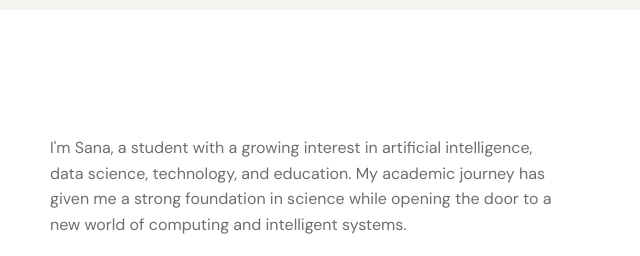
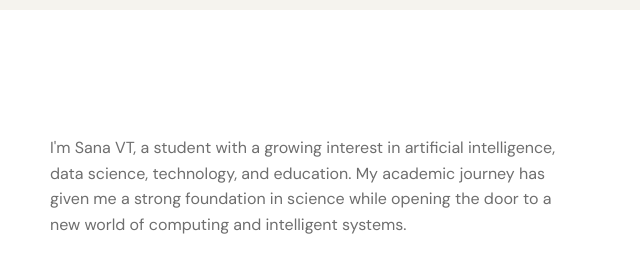
Before and after one commit to sanavt28-del/sanavt28-del.github.io, a plain HTML site: page index.html in a window 1280 px wide. Shown: the part 800-1056 px from the top of the page, 640-1280 px from the left. Drawn offline with nearby package versions, Linux system fonts and the light colour scheme.

Commit message:
minor name change

```diff
--- a/index.html
+++ b/index.html
@@ -66,7 +66,7 @@
         </div>
         <div class="about-copy reveal">
           <p>
-            I'm Sana, a student with a growing interest in artificial intelligence,
+            I'm Sana VT, a student with a growing interest in artificial intelligence,
             data science, technology, and education. My academic journey has given
             me a strong foundation in science while opening the door to a new world
             of computing and intelligent systems.
```
